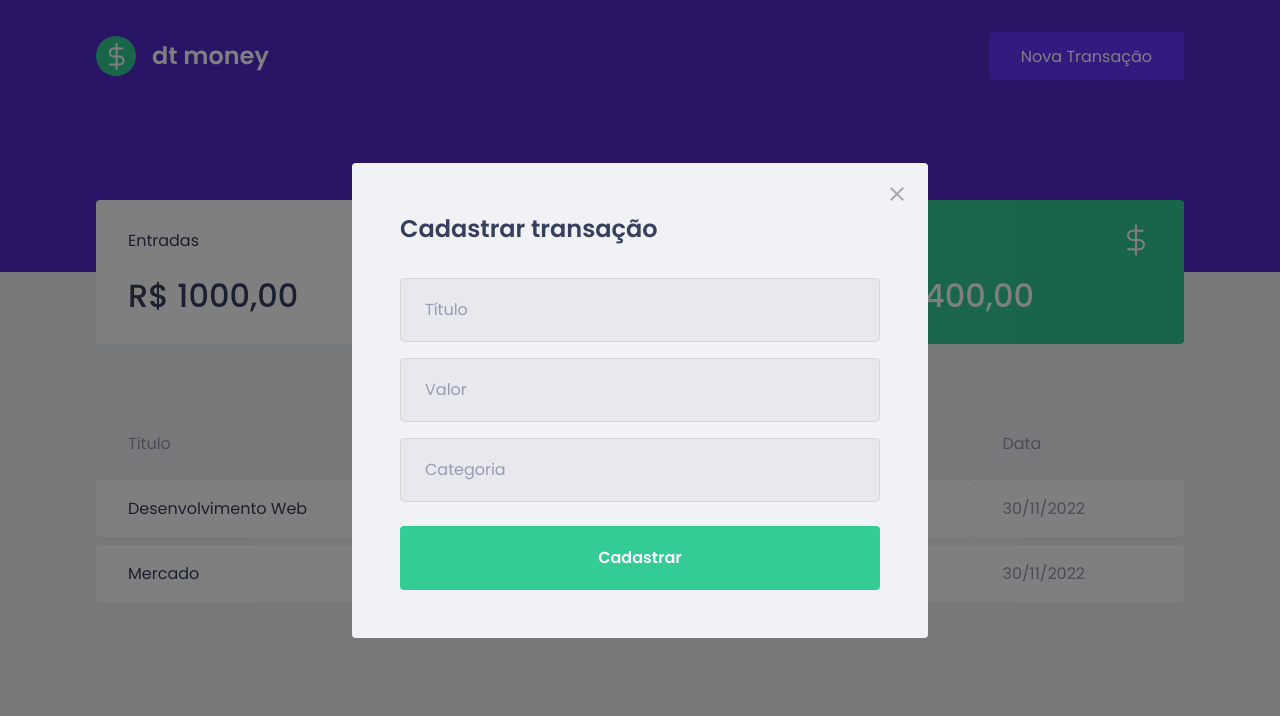
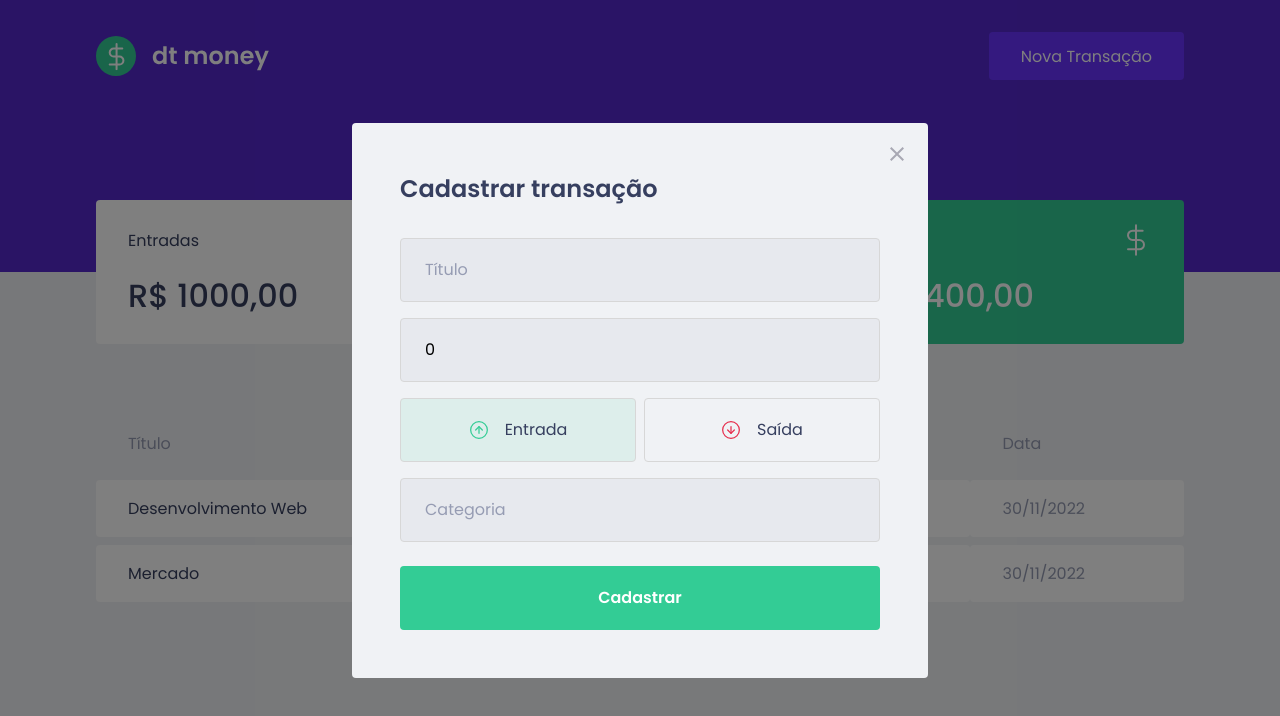
Before and after one commit to lucastadra/DT-Money, a React (Create React App) app: page / in a window 1280 px wide. Both pictures are taken after a click on the button "Nova Transação". Shown: the top 716 px of the page. Built offline with nearby package versions, Linux system fonts and the light colour scheme; no server answers; what miragejs would draw is missing.

Commit message:
Finalização de estilos do Componente NewTransactionModal e states

```diff
--- a/package.json
+++ b/package.json
@@ -5,6 +5,7 @@
   "dependencies": {
     "axios": "^1.2.0",
     "miragejs": "^0.1.46",
+    "polished": "^4.2.2",
     "react": "^18.2.0",
     "react-dom": "^18.2.0",
     "react-modal": "^3.16.1",
--- a/src/components/NewTransactionModal/index.tsx
+++ b/src/components/NewTransactionModal/index.tsx
@@ -1,6 +1,9 @@
+import { FormEvent, useState } from 'react';
 import Modal from 'react-modal';
-import { Container } from './styles';
+import { Container, TransactionTypeContainer, RadioBox } from './styles';
 import closeImg from '../../assets/close.svg';
+import incomeImg from '../../assets/income.svg';
+import outcomeImg from '../../assets/outcome.svg';
 
 Modal.setAppElement('#root');
 
@@ -13,6 +16,15 @@
     isOpen,
     onRequestClose,
 }: NewTransactionModalProps) {
+    const [transactionCategory, setTransactionCategory] = useState('');
+    const [transactionTitle, setTransactionTitle] = useState('');
+    const [transactionType, setTransactionType] = useState('deposit');
+    const [transactionValue, setTransactionValue] = useState(0);
+
+    function handleCreateNewTransaction(event: FormEvent) {
+        event.preventDefault(); // Previne reloading ao submeter
+    }
+
     return (
         <Modal
             isOpen={isOpen}
@@ -27,11 +39,58 @@
             >
                 <img src={closeImg} alt="Fechar modal" />
             </button>
-            <Container>
+
+            <Container onSubmit={handleCreateNewTransaction}>
                 <h2>Cadastrar transação</h2>
-                <input placeholder="Título" />
-                <input type="number" placeholder="Valor" />
-                <input placeholder="Categoria" />
+                <input
+                    placeholder="Título"
+                    value={transactionTitle}
+                    onChange={(event) =>
+                        setTransactionTitle(event.target.value)
+                    }
+                />
+                <input
+                    type="number"
+                    placeholder="Valor"
+                    value={transactionValue}
+                    onChange={(event) =>
+                        setTransactionValue(Number(event.target.value))
+                    }
+                />
+
+                <TransactionTypeContainer>
+                    <RadioBox
+                        type="button"
+                        isActive={transactionType === 'deposit'}
+                        activeColor="green"
+                        onClick={() => {
+                            setTransactionType('deposit');
+                        }}
+                    >
+                        <img src={incomeImg} alt="Entrada" />
+                        <span>Entrada</span>
+                    </RadioBox>
+
+                    <RadioBox
+                        type="button"
+                        isActive={transactionType === 'withdraw'}
+                        activeColor="red"
+                        onClick={() => {
+                            setTransactionType('withdraw');
+                        }}
+                    >
+                        <img src={outcomeImg} alt="Saída" />
+                        <span>Saída</span>
+                    </RadioBox>
+                </TransactionTypeContainer>
+
+                <input
+                    placeholder="Categoria"
+                    value={transactionCategory}
+                    onChange={(event) =>
+                        setTransactionCategory(event.target.value)
+                    }
+                />
 
                 <button type="submit">Cadastrar</button>
             </Container>
--- a/src/components/NewTransactionModal/styles.ts
+++ b/src/components/NewTransactionModal/styles.ts
@@ -1,4 +1,7 @@
 import styled from 'styled-components';
+import { darken, transparentize } from 'polished';
+
+/* REM Sizing => 1rem = 16px (Desktop) */
 
 export const Container = styled.form`
     h2 {
@@ -46,3 +49,54 @@
         }
     }
 `;
+
+export const TransactionTypeContainer = styled.div`
+    margin: 1rem 0;
+    display: grid;
+    grid-template-columns: 1fr 1fr;
+    gap: 0.5rem;
+`;
+
+interface RadioBoxProps {
+    isActive: boolean;
+    activeColor: 'green' | 'red';
+}
+
+const colors = {
+    green: '#33cc95',
+    red: '#E52e4d',
+};
+
+export const RadioBox = styled.button<RadioBoxProps>`
+    height: 4rem;
+    border: 1px solid #d7d7d7;
+    border-radius: 0.25rem;
+
+    background: ${(props) =>
+        props.isActive
+            ? transparentize(0.9, colors[props.activeColor])
+            : 'transparent'};
+
+    display: flex;
+    align-items: center;
+    justify-content: center;
+
+    transition: border-color 0.2s;
+
+    &:hover {
+        transition: border-color 0.2s;
+        border-color: ${darken(0.1, '#d7d7d7')};
+    }
+
+    img {
+        width: 20px;
+        height: 20px;
+    }
+
+    span {
+        display: inline-block;
+        margin-left: 1rem;
+        font-size: 1rem;
+        color: var(--text-title);
+    }
+`;
```
Also changed, not shown: 1 other file (tests, documents, lock files or other folders).
